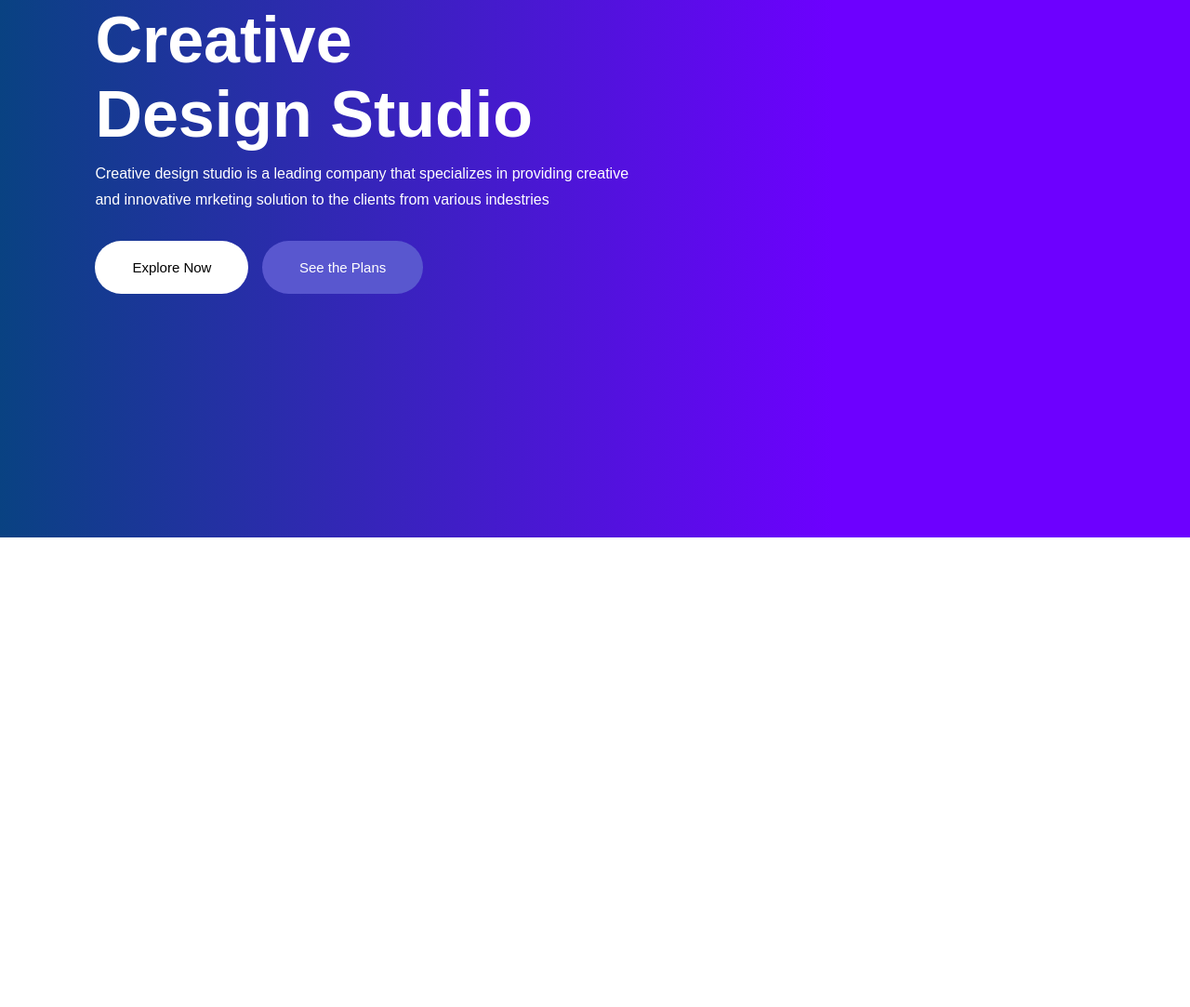
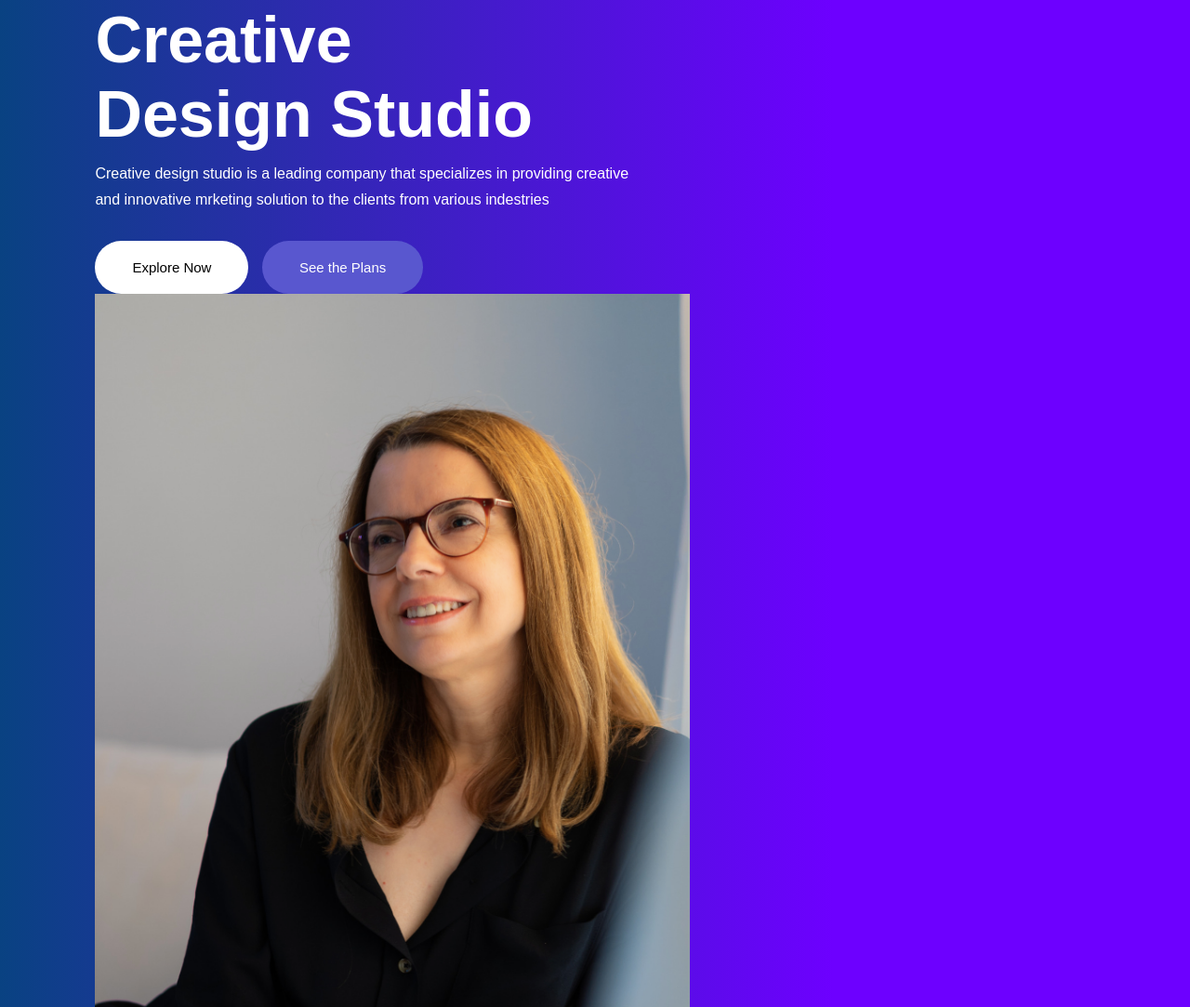
Before and after one commit to fmfahath/Studio_landing_page, a plain HTML site: page index.html in a window 1280 px wide. Shown: the part 222-1305 px from the top of the page at 93% size. Before the commit the page ends 800 px from the top, so only its background shows below. Drawn offline with Linux system fonts and the light colour scheme.

Commit message:
feature-img : phase-1

```diff
--- a/index.html
+++ b/index.html
@@ -30,6 +30,9 @@
             <button>See the Plans</button>
         </div>
 
+        <!-- feature-image -->
+        <img src="images/image.png" class="feature-img">
+
     </div>
 </body>
 </html>
```
